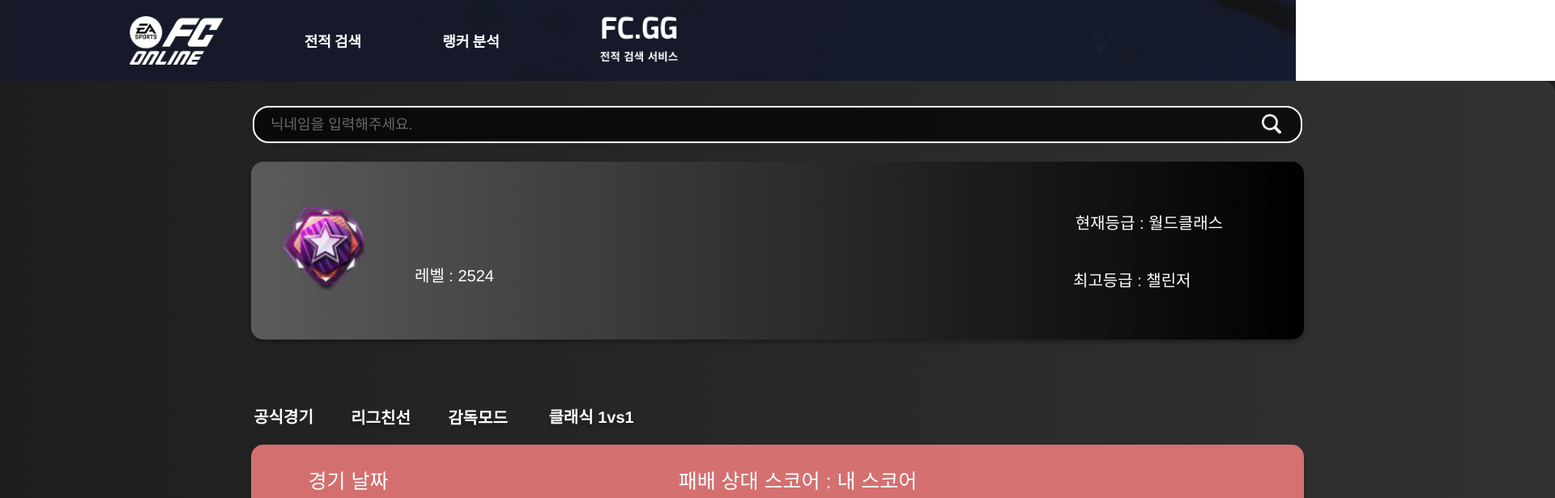
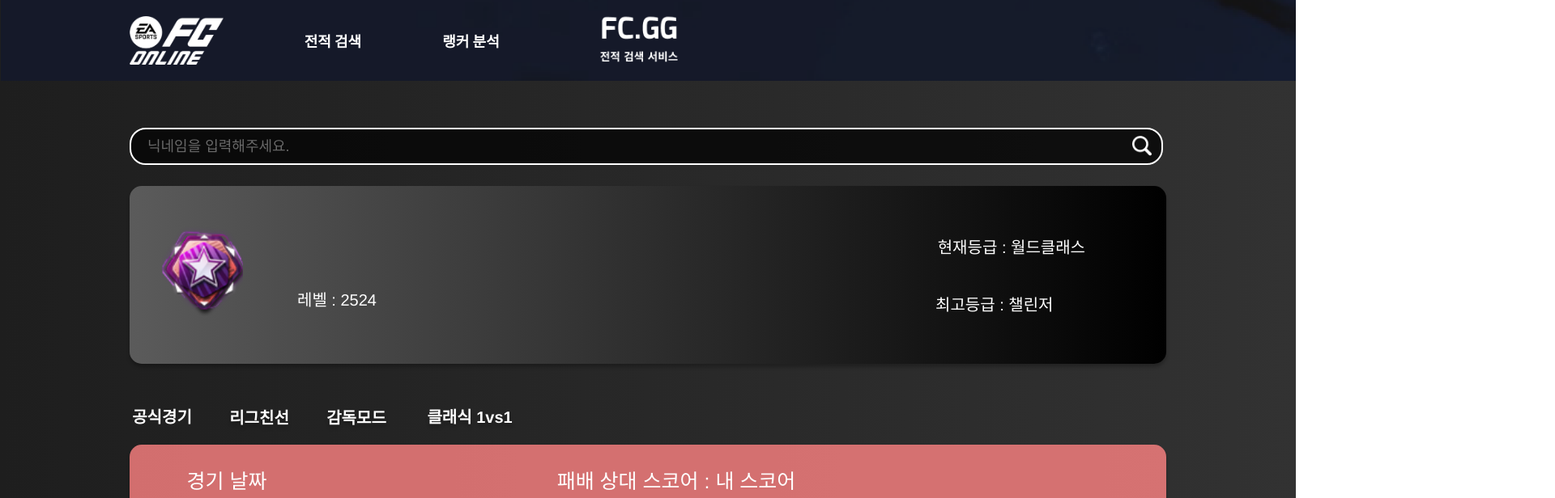
Before and after one commit to kangansoo/FC.gg_Forked, a React (Create React App) app in the folder FC.gg/fc_app/: page /result in a window 1280 px wide. Shown: the top 616 px of the page at 81% size, 1920 px wide, since content can reach past the window. Built offline with nearby package versions, Linux system fonts and the light colour scheme; no server answers.

Commit message:
✨ Feat:검색 결과 페이지 css 수정

```diff
--- a/FC.gg/fc_app/src/components/winrate.js
+++ b/FC.gg/fc_app/src/components/winrate.js
@@ -4,7 +4,7 @@
 function MyComponent() {
     return (
       <>
-        <div className="div">
+        <div className="div-1">
           <div className="div-2">
             <div className="div-3">
               10경기{" "}
--- a/FC.gg/fc_app/src/css/Result.css
+++ b/FC.gg/fc_app/src/css/Result.css
@@ -1,27 +1,27 @@
 .screen {
     background-color: #1e1e1e;
+    background-image: linear-gradient(to right, #1e1e1e, #323232);
     display: flex;
     flex-direction: row;
     justify-content: center;
-    width: 1920px;
-
+    min-width: 1600px;
+    position: relative;
+    height: 100vh;
   }
 
   .screen .div {
-    background-color: #1e1e1e;
-    height: 1024px;
-    overflow: hidden;
-    position: relative;
-    width: 1920px;
-    background-image: linear-gradient(to right, #1e1e1e, #323232);
+    width: 1280px;
+    display: flex;
+    flex-direction: row;
+    justify-content: center;
+    margin-top: 50px;
   }
 
   .screen .group {
     height: 85px;
-    left: 310px;
     position: absolute;
     top: 450px;
-    width: 1300px;
+    width: 1280px;
   }
 
   .screen .overlap-group {
@@ -30,7 +30,7 @@
     box-shadow: 0px 4px 4px #00000040;
     height: 85px;
     position: absolute;
-    width: 1300px;
+    width: 1280px;
 
   }
 
@@ -69,10 +69,9 @@
 
   .screen .overlap-group-wrapper {
     height: 85px;
-    left: 310px;
     position: absolute;
     top: 560px;
-    width: 1300px;
+    width: 1280px;
   }
 
   .screen .overlap {
@@ -81,7 +80,7 @@
     box-shadow: 0px 4px 4px #00000040;
     height: 85px;
     position: relative;
-    width: 1300px;
+    width: 1280px;
   }
 
   .screen .winrate {
@@ -111,7 +110,7 @@
     left: 287px;
     position: absolute;
     top: 821px;
-    width: 1300px;
+    width: 1280px;
   }
 
   .screen .text-wrapper-3 {
@@ -167,7 +166,7 @@
     left: 283px;
     position: absolute;
     top: 482px;
-    width: 1300px;
+    width: 1280px;
   }
 
   .screen .group-wrapper {
@@ -175,10 +174,9 @@
     border: 0px;
     border-radius: 15px;
     height: 220px;
-    left: 310px;
     position: absolute;
-    top: 100px;
-    width: 1300px;
+    margin-top: 80px;
+    width: 1280px;
     background-image: linear-gradient(to right, #5B5B5B, #000000);
     animation: colorChange 5s infinite alternate cubic-bezier(0.4, 0, 0.2, 1); /* 애니메이션 이름, 시간, 반복 설정 */
   }
@@ -257,6 +255,7 @@
     top: 67px;
     width: 87px;
     white-space: nowrap;
+    margin-left: 5px;
   }
 
   .screen .text-wrapper-9 {
@@ -264,14 +263,14 @@
     font-family: "Koulen-Regular", Helvetica;
     font-size: 45px;
     font-weight: 400;
-    height: 40px;
+    height: auto;
     left: 0;
     letter-spacing: 0;
     line-height: normal;
     position: absolute;
     top: 0;
     white-space: nowrap;
-    width: 160px;
+    width: auto;
   }
 
   .screen .fconlinelogo {
@@ -282,16 +281,12 @@
     width: 115px;
   }
 
-
-
-
-
   .screen .group-8 {
     height: 32px;
-    left: 310px;
-    position: absolute;
-    top: 400px;
-
+    position: relative;
+    width: 500px;
+    top: 350px;
+    margin-right: 800px;
   }
   /* 게임 타입에 대한 css */
 
@@ -393,11 +388,11 @@
       margin-top: 8px;
       position: absolute;
       flex-direction: row;
-      left: 310px;
-      width: 1300px;
+      width: 1280px;
+      margin-bottom: 20px;
   }
   .SearchNickname1{
-      width: 1270px;
+      width: 1250px;
       height: 40px;
       border: 2.5px solid white;
       border-radius: 20px;
@@ -420,6 +415,6 @@
       z-index: 999;
       align-self: center;
       position: absolute;
-      left: 1240px;
+      left: 1230px;
       top: 2px;
   }
--- a/FC.gg/fc_app/src/css/SearchPage.css
+++ b/FC.gg/fc_app/src/css/SearchPage.css
@@ -46,7 +46,7 @@
     justify-content: center;
 }
 .SearchNickname{
-    width: 680px;
+    width: 900px;
     height: 70px;
     border: 3px solid white;
     border-radius: 20px;
@@ -68,12 +68,12 @@
     z-index: 999;
     align-self: center;
     position: absolute;
-    margin-left: 620px;
+    margin-left: 850px;
 }
 
 .NoticeContainer{
     margin-top: 50px;
-    width: 660px;
+    width: 880px;
     padding: 20px;
     height: 450px;
     border: 3px solid white;
--- a/FC.gg/fc_app/src/css/Winrate.css
+++ b/FC.gg/fc_app/src/css/Winrate.css
@@ -1,4 +1,4 @@
-.div {
+.div-1 {
     border-radius: 15px;
     background: linear-gradient(90deg, #000 16%, #666 85%);
     box-shadow: 0px 4px 4px 0px rgba(0, 0, 0, 0.25);
@@ -13,7 +13,7 @@
   }
 
   @media (max-width: 991px) {
-    .div {
+    .div-1 {
       flex-wrap: wrap;
       padding: 0 20px;
     }
--- a/FC.gg/fc_app/src/pages/ResultPage.js
+++ b/FC.gg/fc_app/src/pages/ResultPage.js
@@ -1,25 +1,134 @@
-import React, {useState} from "react"
-import "../css/Result.css"
-import gradeIcon from '../assets/rank/champions.png'
-import searchIcon from '../assets/searchicon.png'
+import React, { useState, useEffect } from "react";
+import "../css/Result.css";
+import gradeIcon from "../assets/rank/champions.png";
+import searchIcon from "../assets/searchicon.png";
 import { useLocation } from "react-router-dom";
 import MyComponent from "../components/winrate";
+import { useNavigate } from 'react-router-dom';
+import axios from "axios";
 
 export default function Screen() {
+  const navigate = useNavigate();
   const location = useLocation();
   const [searchText, setSearchText] = useState("");
+  const [nickname, setNickname] = useState("");
+  const [ouid, setOuid] = useState("");
+  const [matchtype, setMatch] = useState("");
+  const [matchdetail, setMatchdetail] = useState("");
   const onChange = (e) => {
-      e.preventDefault();
-      setSearchText(e.target.value);
-  }
+    e.preventDefault();
+    setSearchText(e.target.value);
+  };
+  const buttonClick = () => {
+    if (!searchText) {
+      alert("검색어를 입력해주세요!");
+    } else {
+      navigate(`./?input=${searchText}`);
+      setSearchText("");
+    }
+  };
+  const keyPress = (e) => {
+    if (e.key === "Enter"&&e.nativeEvent.isComposing === false) {
+      buttonClick();
+    }
+  };
   const input = new URLSearchParams(location.search).get("input");
 
+  useEffect(()=>{
+    setNickname(input);
+  },[input])
+
+  useEffect(()=>{
+    const handleGetouid = async () => {
+      try {
+        const response = await axios.get('https://p0l0evybh6.execute-api.ap-northeast-2.amazonaws.com/dev/Getouid', {
+          params: {
+            nickname: input,
+          }
+        });
+        console.log(response);
+        // Extracting ouid from the response
+
+        setOuid(response.data);
+        console.log("데이터", response.data);
+        // Fetching match data using ouid
+
+      } catch (error) {
+        console.error('Error:', error);
+      }
+      try {
+        const response1 = await axios.get('https://p0l0evybh6.execute-api.ap-northeast-2.amazonaws.com/dev/Getmatchid', {
+          params: {
+            ouid: ouid,
+            matchtype: matchtype,
+            offset: 0,
+            limit: 10
+          }
+        });
+        setMatch(matchtype);
+
+        console.log(response1);
+
+        const matchData = {};
+        console.log('matchid', response1.data);
+
+        await Promise.all(response1.data.map(async (id) => {
+          console.log('id', id);
+          const response2 = await axios.get('https://p0l0evybh6.execute-api.ap-northeast-2.amazonaws.com/dev/Getmatchdetail', {
+            params: {
+              matchid: String(id),
+              nickname: sessionStorage.getItem('nickname')
+            }
+          });
+          // 응답 데이터를 처리하거나 상태에 저장
+
+          console.log(response2.data);
+          matchData[id] = response2.data;
+
+
+        }));
+      console.log(matchData);
+      setMatchdetail(matchData)
+      } catch (error) {
+        console.error('Error:', error);
+      }
+    }
+    handleGetouid();
+  }, [input, matchtype, ouid])
+
   return (
+    <div className="screen">
+      <div className="div">
+        <div className="SearchContainer1">
+          <input
+            type="text"
+            placeholder="닉네임을 입력해주세요."
+            value={searchText}
+            onChange={onChange}
+            className="SearchNickname1"
+            onKeyDown={keyPress}
+          />
+          <img src={searchIcon} alt="searchIcon" className="SearchIcon1" onClick={buttonClick}/>
+        </div>
 
-    <div className="screen">
+        <div className="group-wrapper">
+          <div className="group-3">
+            <div className="text-wrapper-6">현재등급 : 월드클래스</div>
+            <div className="text-wrapper-7">최고등급 : 챌린저</div>
+          </div>
+          <img className="ico" alt="Ico" src={gradeIcon} />
+          <div className="group-4">
+            <div className="text-wrapper-9">{nickname}</div>
+            <div className="text-wrapper-8">레벨 : 2524</div>
+          </div>
+        </div>
 
-      <div className="div">
-
+        <div className="group-8">
+          <div className="text-wrapper-11">공식경기</div>
+          <div className="text-wrapper-12">리그친선</div>
+          <div className="text-wrapper-13">감독모드</div>
+          <div className="text-wrapper-14">클래식 1vs1</div>
+        </div>
 
         <div className="group">
           <div className="overlap-group">
@@ -33,53 +142,9 @@
             <p className="text-wrapper-3">승리 상대 스코어 : 내 스코어</p>
             <div className="text-wrapper-2">경기 날짜</div>
           </div>
-
-
-
-
         </div>
-
-
-        <div className="group-wrapper">
-              <div className="group-3">
-                <div className="text-wrapper-6">현재등급 : 월드클래스</div>
-                <div className="text-wrapper-7">최고등급 : 챌린저</div>
-              </div>
-              <img className="ico" alt="Ico" src={gradeIcon}/>
-              <div className="group-4">
-                <div className="text-wrapper-8">레벨 : 2524</div>
-                <div className="text-wrapper-9">{input}</div>
-              </div>
-
-        </div>
-
-        <div className="overlap-3">
-          <div className="view">
-
-          </div>
-        </div>
-
-        <div className="group-8">
-          <div className="text-wrapper-11">공식경기</div>
-          <div className="text-wrapper-12">리그친선</div>
-          <div className="text-wrapper-13">감독모드</div>
-          <div className="text-wrapper-14">클래식 1vs1</div>
-
-        </div>
-
-
-
-
-
-            <div className="SearchContainer1">
-
-                <input type="text" placeholder='닉네임을 입력해주세요.' value={searchText} onChange={onChange} className="SearchNickname1"/>
-                <img src={searchIcon} alt="searchIcon" className='SearchIcon1'/>
-            </div>
-
-
 
       </div>
     </div>
   );
-};
+}
--- a/FC.gg/fc_app/src/pages/SearchPage.js
+++ b/FC.gg/fc_app/src/pages/SearchPage.js
@@ -50,7 +50,7 @@
         <div className="MainContainer">
             <div className="SearchContainer">
                 <input type="text" placeholder='닉네임을 입력해주세요.' value={searchText} onChange={onChange} className="SearchNickname" maxLength="15"  onKeyDown={keyPress}/>
-                <img src={searchIcon} alt="searchIcon" className='SearchIcon' onClick={buttonClick} onKeyDown={keyPress}/>
+                <img src={searchIcon} alt="searchIcon" className='SearchIcon' onClick={buttonClick}/>
             </div>
             <div className="NoticeContainer">
                 <strong className="NoticeTitle">[공지사항]</strong>
```
